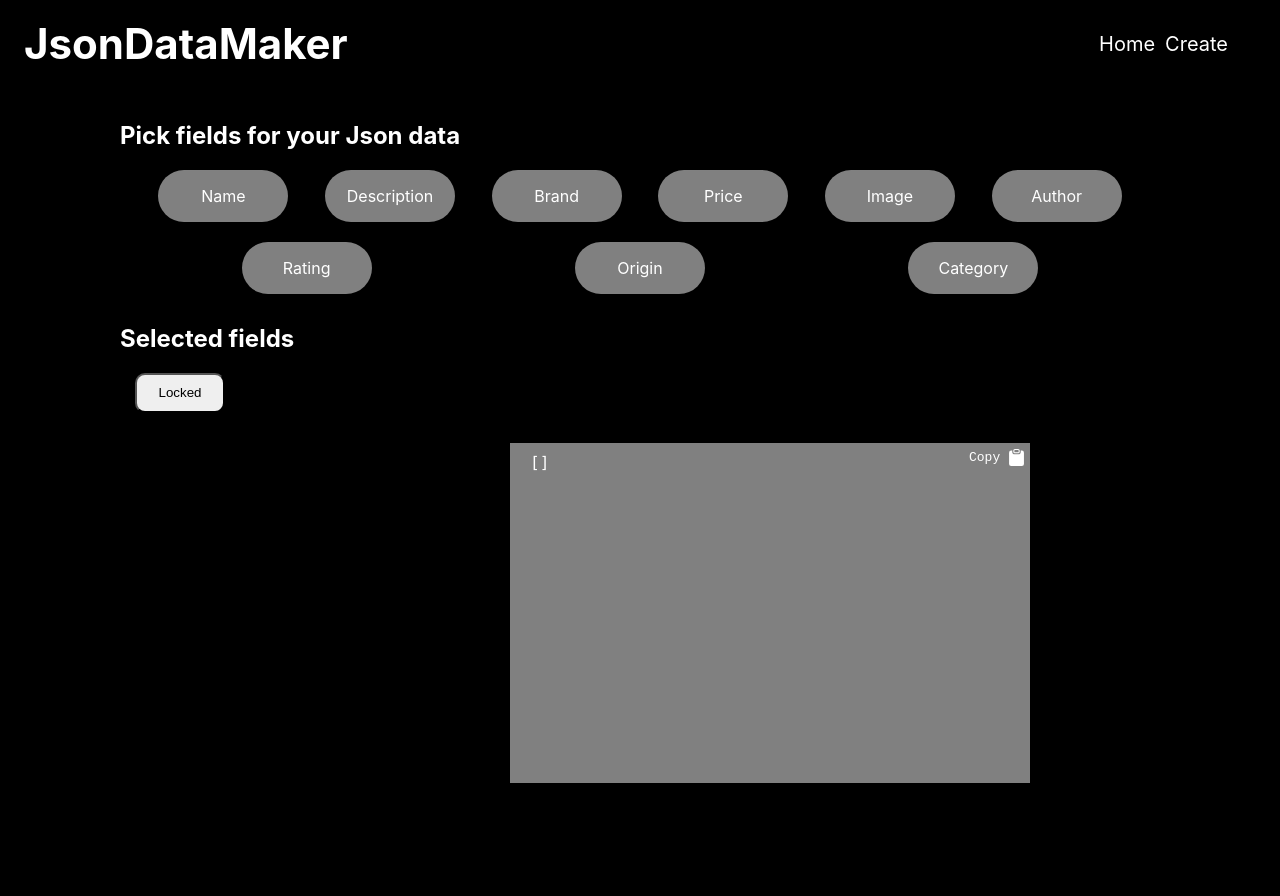
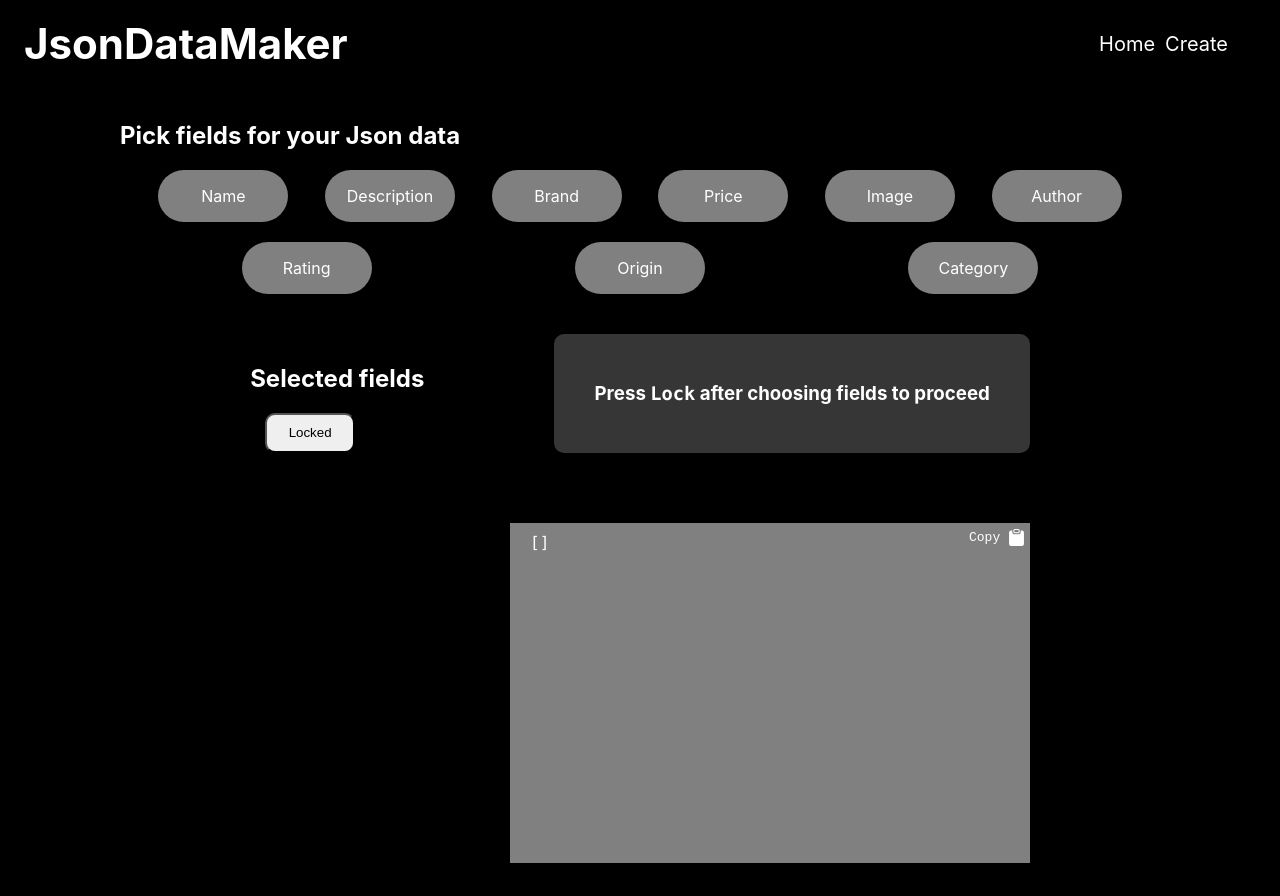
Before and after one commit to larrywongkahei/JsonDataMaker, a React (Create React App) app: page /customjson in a window 1280 px wide. Both pictures are taken after a click on the input "Lock". Before the commit the page ends 816 px from the top, so only its background shows below. Built offline with nearby package versions, Linux system fonts and the light colour scheme.

Commit message:
Modified CSS of selected fields:

```diff
--- a/src/Components/CustomJson.jsx
+++ b/src/Components/CustomJson.jsx
@@ -127,6 +127,7 @@ export function CustomJson(){
             <div style={{display:"flex", justifyContent:"space-around", flexWrap:"wrap", gap:"20px", marginLeft:"30px", marginRight:"30px"}}>
                 {allButton}
             </div>
+            <div style={{display:"flex", justifyContent:"space-evenly", marginTop:"40px"}}>
                 <div>
                     <h2 style={{marginTop:"30px"}}>
                         Selected fields
@@ -137,8 +138,12 @@ export function CustomJson(){
                     {lockFields ? <input type="submit" onClick={handleLockFields} value="Locked" style={{width:"90px", borderRadius:"10px", height:"40px", marginLeft:"15px"}}/>
                 : <input type="submit" onClick={handleLockFields} value="Lock" style={{width:"90px", borderRadius:"10px", height:"40px", marginLeft:"15px"}}/>}
                 </div>
+                <div style={{background:"#363636", display:"flex", paddingLeft:"40px", paddingRight:"40px", borderRadius:"10px"}}>
+                    <h3 style={{alignSelf:"center"}}>Press <code>Lock</code> after choosing fields to proceed</h3>
+                </div>
+            </div>
             {lockFields ?
-            <div style={{display:"flex", justifyContent:"space-around"}}>
+            <div style={{display:"flex", justifyContent:"space-around", marginTop:"40px"}}>
                 <div style={{display:"flex", flexDirection:"column", textAlign:"center"}}>
                     <div style={listToShow.includes("Name") ? {display:"block"} : {display : "none"}}> <p>Input Name</p> <input type="text" value={showName} onChange={nameHandler} style={{borderRadius:"20px", height:"30px", width:"240px", textAlign:"center"}}/> </div>
                     <div style={listToShow.includes("Description") ? {display:"block"} : {display : "none"}}> <p>Input Description</p> <input type="text" value={showDescription} onChange={descriptionHandler} style={{borderRadius:"20px", height:"30px", width:"240px", textAlign:"center"}}/> </div>
```
Lines whose indentation alone changed are shown as unchanged.
